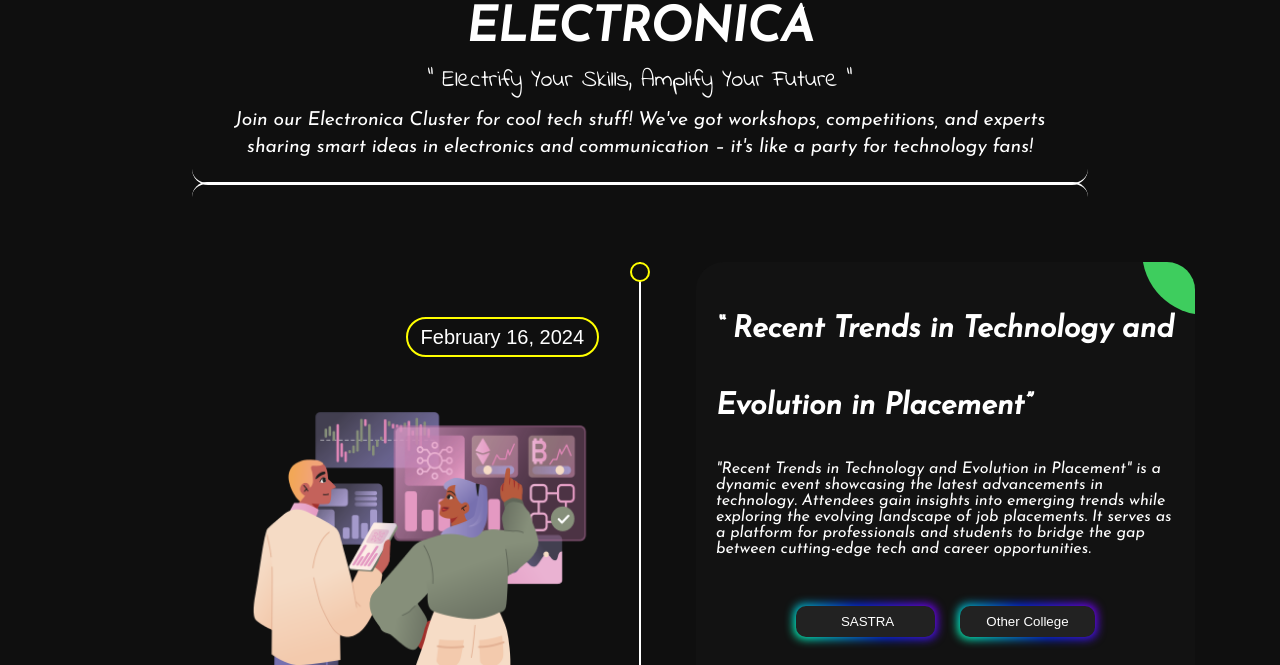
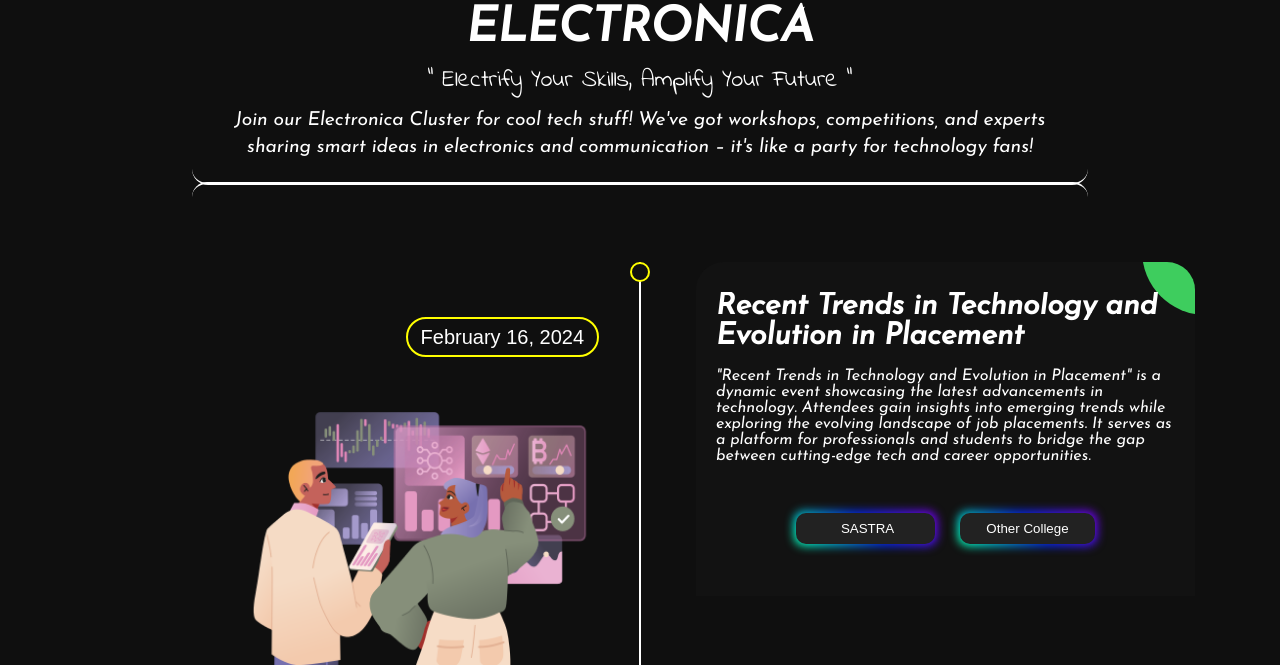
Before and after one commit to AbiXnash/Theta-24, a website: page workshops/electronica.html in a window 1280 px wide. Shown: the part 135-800 px from the top of the page. Drawn offline with nearby package versions, Linux system fonts and the light colour scheme; a web font is replaced by a local one.

Commit message:
Electronica Update

```diff
--- a/workshops/electronica.html
+++ b/workshops/electronica.html
@@ -11,6 +11,9 @@
       <link rel="stylesheet" href="../assets/css/styles.css">
 
       <style>
+         .ag-courses-item_title {
+            line-height: 1;
+         }
 
         img {
          height: 360px;
@@ -114,7 +117,7 @@
                   <div class="ag-courses-item_bg" style="background-color: #3ecd5e;"></div>
 
                   <div class="ag-courses-item_title" >
-                     “ Recent Trends in Technology and Evolution in Placement”
+                     Recent Trends in Technology and Evolution in Placement
                     <p style="font-size: 1rem; line-height: 1; font-weight: normal"> <br>
 
 "Recent Trends in Technology and Evolution in Placement" is a dynamic event showcasing the latest advancements in technology. Attendees gain insights into emerging trends while exploring the evolving landscape of job placements. It serves as a platform for professionals and students to bridge the gap between cutting-edge tech and career opportunities.
```
